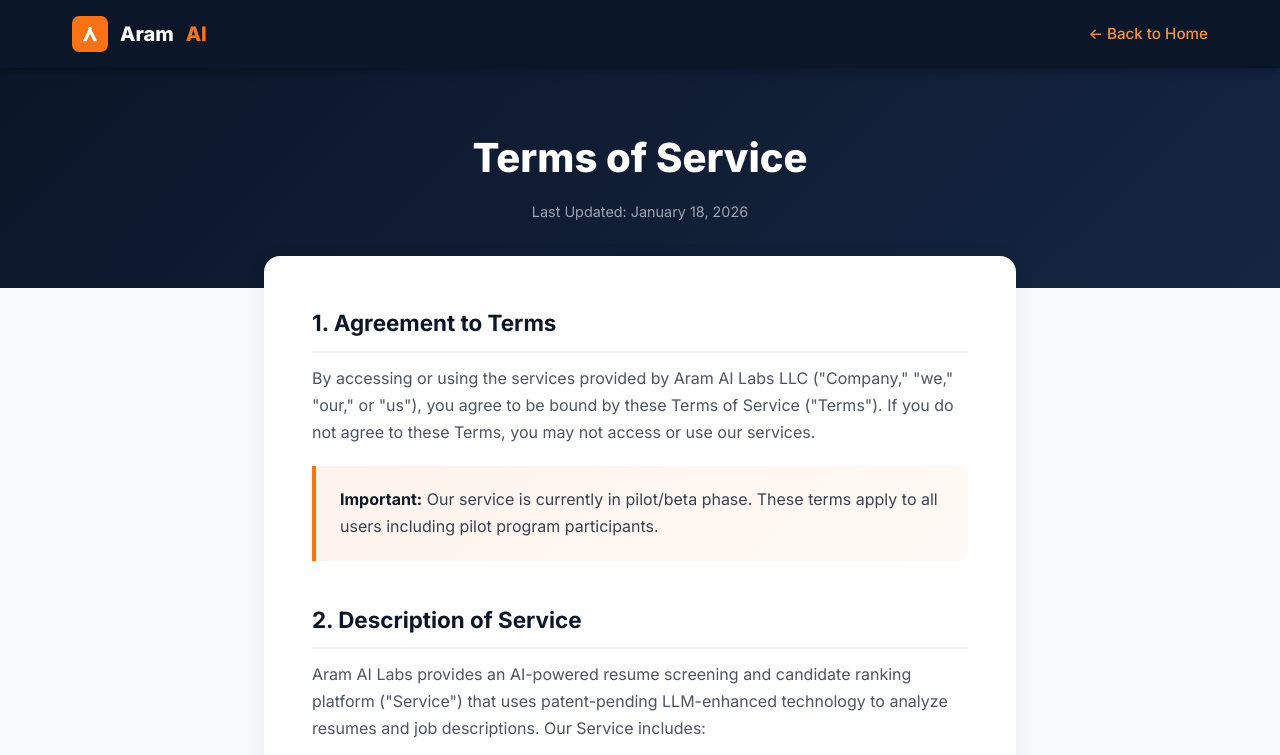
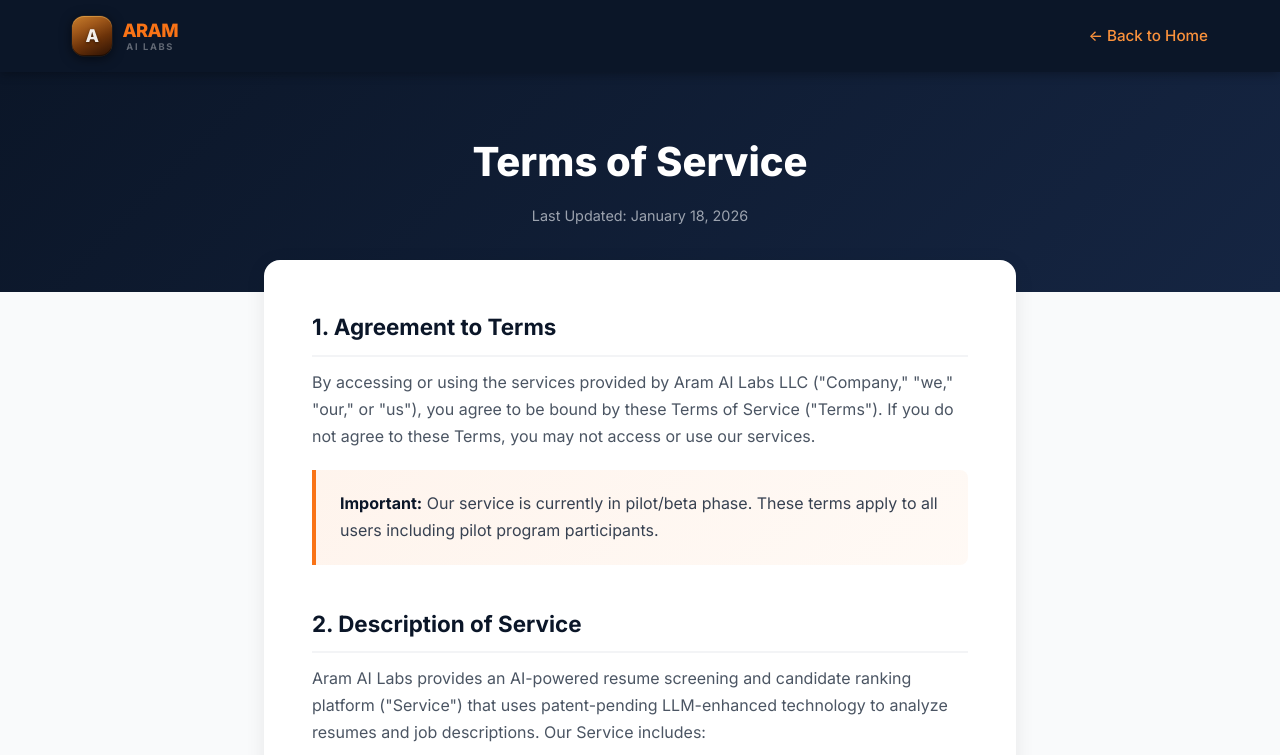
Before and after one commit to maruthut/aramlabs-website, a plain HTML site: page terms.html in a window 1280 px wide. Shown: the top 755 px of the page. Drawn offline with Linux system fonts and the light colour scheme.

Commit message:
Apply 3D A logo consistently across all pages + add SVG favicon and OG meta

```diff
--- a/terms.html
+++ b/terms.html
@@ -64,20 +64,29 @@
         .nav-logo {
             display: flex;
             align-items: center;
-            gap: 0.75rem;
-            font-size: 1.25rem;
-            font-weight: 800;
-            color: var(--white);
+            gap: 0.65rem;
+            text-decoration: none;
         }
-
-        .nav-logo svg {
-            width: 36px;
-            height: 36px;
+        .nav-logo-icon {
+            width: 40px; height: 40px;
+            border-radius: 12px;
+            background: linear-gradient(155deg, #C87E2C 0%, #A0581A 30%, #6B3209 60%, #2A1104 100%);
+            box-shadow:
+                inset 0 1px 0 rgba(255,200,100,0.4),
+                inset 0 -1px 0 rgba(0,0,0,0.5),
+                0 2px 12px rgba(0,0,0,0.6),
+                0 0 0 0.5px rgba(255,160,60,0.2);
+            display: flex; align-items: center; justify-content: center;
+            font-size: 1.1rem; font-weight: 900;
+            color: rgba(255,255,255,0.92);
+            font-family: 'Inter', sans-serif;
+            letter-spacing: -0.04em;
+            flex-shrink: 0;
+            text-shadow: 0 1px 3px rgba(0,0,0,0.5);
         }
-
-        .nav-logo span {
-            color: var(--orange-500);
-        }
+        .nav-logo-text { display: flex; flex-direction: column; gap: 0; align-items: center; }
+        .nav-logo-name { font-size: 1.15rem; font-weight: 900; color: #F97316; letter-spacing: -0.03em; line-height: 1; }
+        .nav-logo-sub  { font-size: 0.58rem; font-weight: 700; color: rgba(255,255,255,0.35); letter-spacing: 0.18em; text-transform: uppercase; line-height: 1; margin-top: 2px; }
 
         .nav-back {
             color: var(--orange-400);
@@ -235,12 +244,11 @@
     <nav class="nav">
         <div class="nav-inner">
             <a href="index.html" class="nav-logo">
-                <svg viewBox="0 0 40 40" fill="none" xmlns="http://www.w3.org/2000/svg">
-                    <rect width="40" height="40" rx="8" fill="#F97316"/>
-                    <path d="M12 28L20 12L28 28H24L20 20L16 28H12Z" fill="white"/>
-                    <circle cx="20" cy="14" r="2" fill="white"/>
-                </svg>
-                Aram <span>AI</span>
+                <div class="nav-logo-icon">A</div>
+                <div class="nav-logo-text">
+                    <span class="nav-logo-name">ARAM</span>
+                    <span class="nav-logo-sub">AI LABS</span>
+                </div>
             </a>
             <a href="index.html" class="nav-back">← Back to Home</a>
         </div>
```
Also changed, not shown: index.html (+5 -0 lines), privacy.html (+26 -18 lines).
